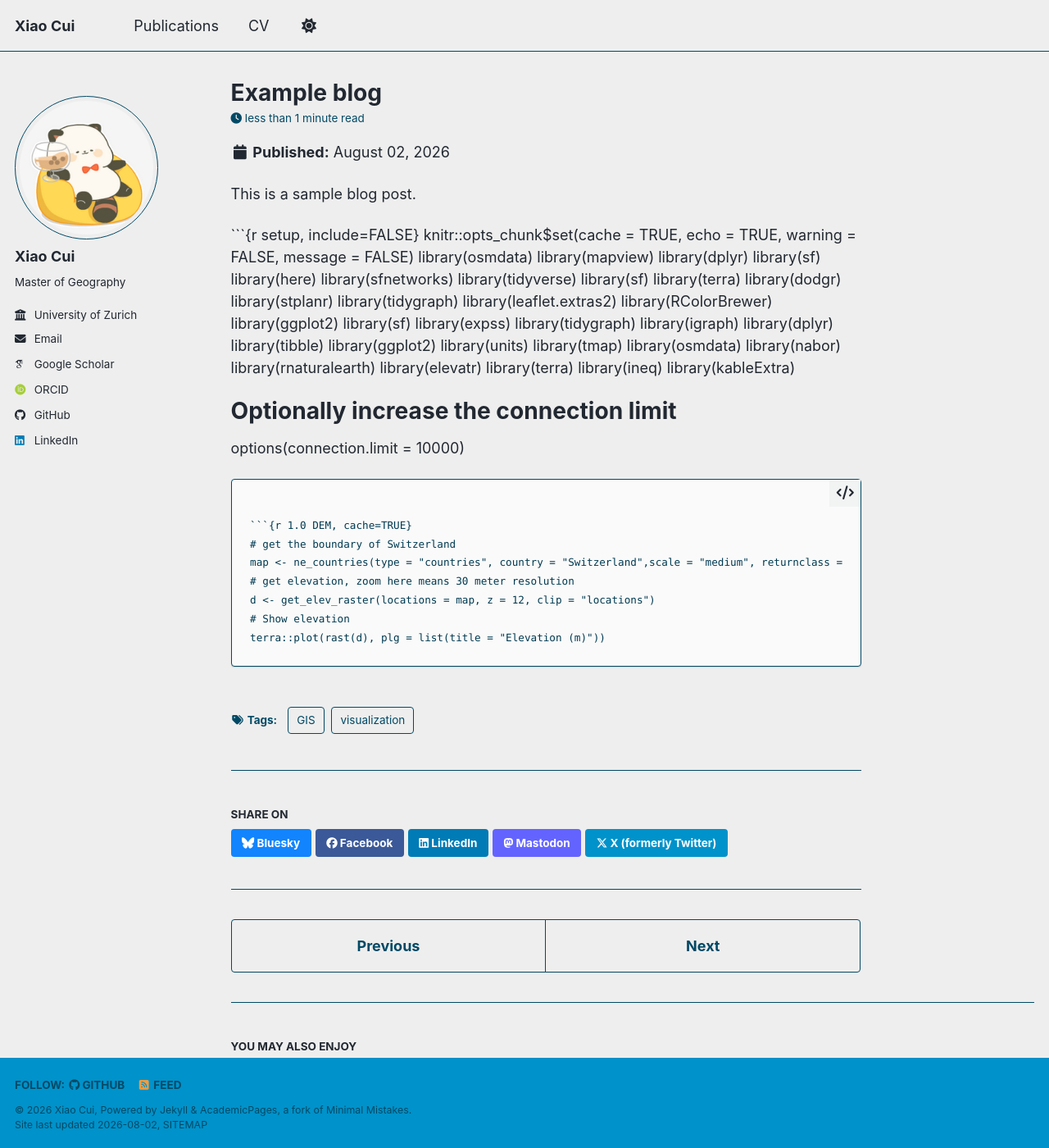
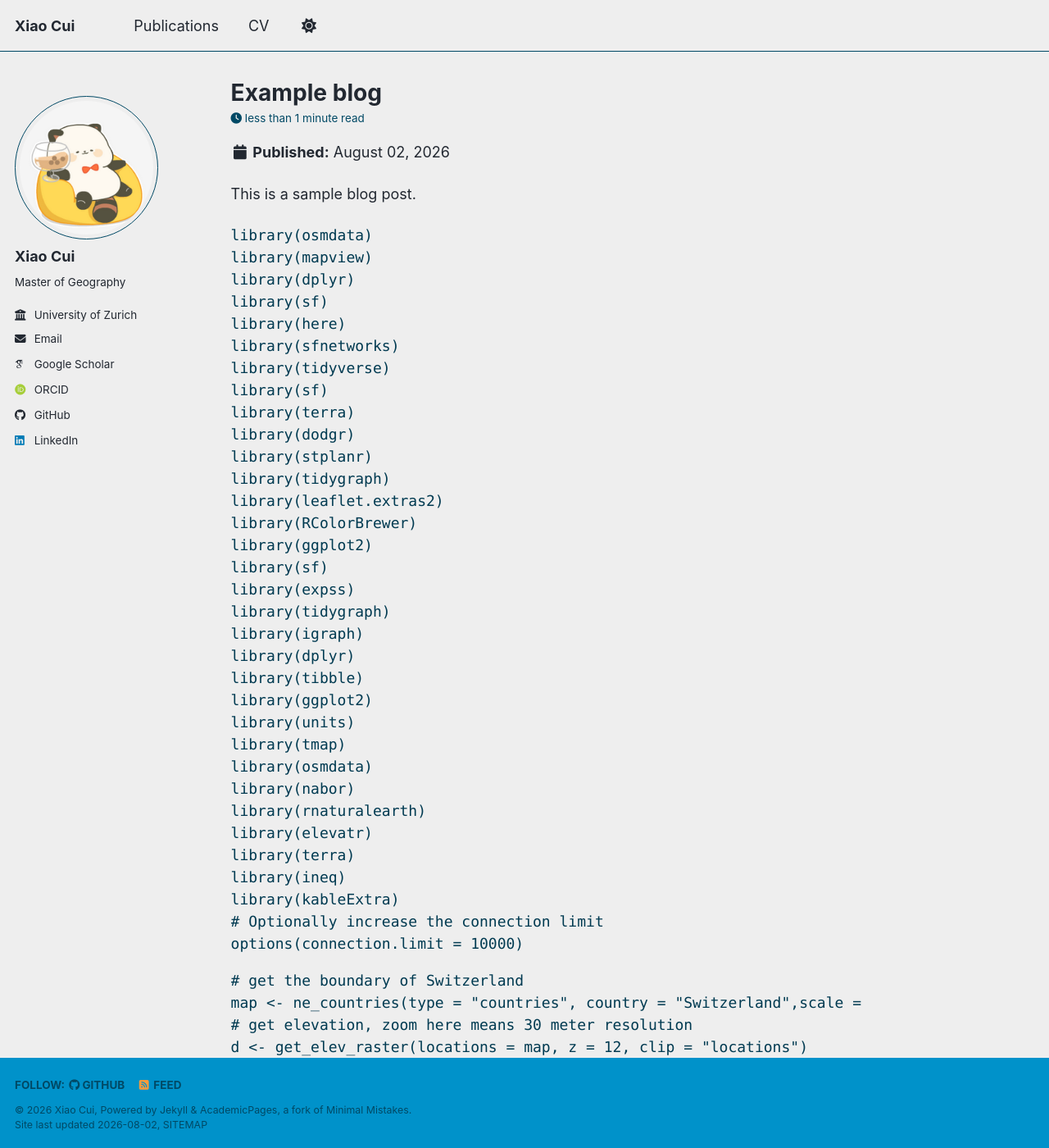
Before and after one commit to 666Xiao666/666Xiao666.github.io, a Jekyll site: the page built from _posts/2012-08-14-blog-post-1.md, in a window 1280 px wide and 1400 px high. Shown: the whole window at 82% size. Built offline with Jekyll 4.4.1, drawn with Linux system fonts in a browser that asks for light colours; some web fonts are replaced; a script bundle is joined from its source files by our own code; library files that are not in the unit come from our copies.

Commit message:
Refactor R code chunks in blog post
Updated R code chunks in the blog post for better clarity.

````diff
--- a/_posts/2012-08-14-blog-post-1.md
+++ b/_posts/2012-08-14-blog-post-1.md
@@ -19,8 +19,7 @@ This is a sample blog post.
 
 <!--more-->
 
-```{r setup, include=FALSE}
-knitr::opts_chunk$set(cache = TRUE, echo = TRUE, warning = FALSE, message = FALSE)
+```{r}
 library(osmdata)
 library(mapview)
 library(dplyr)
@@ -56,7 +55,7 @@ library(kableExtra)
 options(connection.limit = 10000)
 ```
 
-```{r 1.0 DEM, cache=TRUE}
+```{r}
 # get the boundary of Switzerland
 map <- ne_countries(type = "countries", country = "Switzerland",scale = "medium", returnclass = "sf")
 # get elevation, zoom here means 30 meter resolution
````
